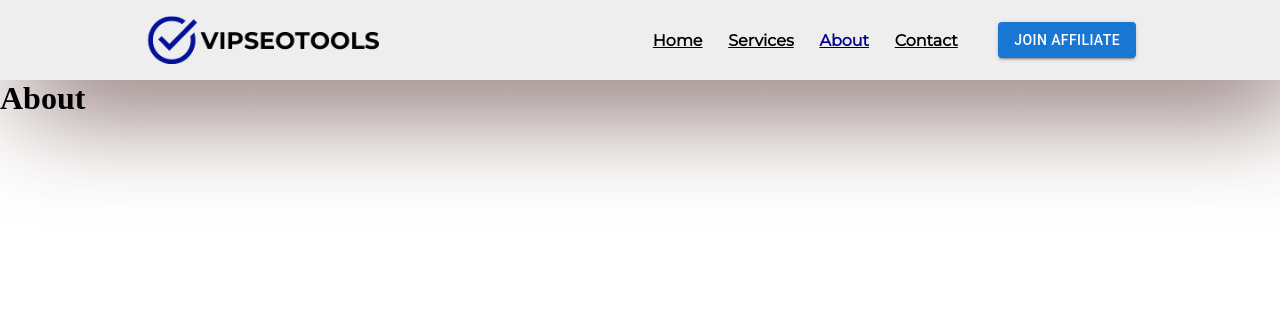
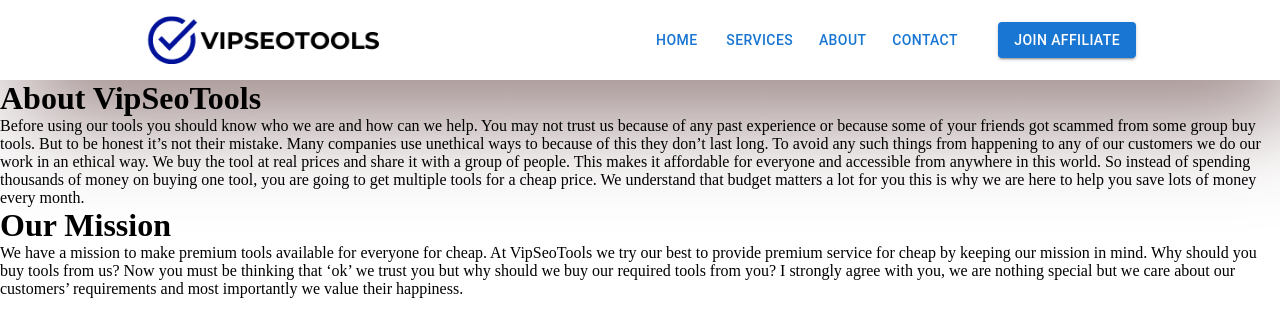
Before and after one commit to mitranjaykrishna/vipSeoTools, a React (Create React App) app: page /about in a window 1280 px wide. Shown: the top 336 px of the page. Built offline with nearby package versions, Linux system fonts and the light colour scheme.

Commit message:
About Component Start

```diff
--- a/src/components/About.jsx
+++ b/src/components/About.jsx
@@ -3,7 +3,36 @@
 const About=() =>{
     return (
         <>
-            <h1> About</h1>
+        <div>
+            <div>
+                <h1> About VipSeoTools</h1>
+                <p>
+                    Before using our tools you should know who we are and how can we help. You may not trust us
+                    because of any past experience or because some of your friends got scammed from some group buy
+                    tools. But to be honest it’s not their mistake. Many companies use unethical ways to because of
+                    this they don’t last long. To avoid any such things from happening to any of our customers we do
+                    our work in an ethical way. We buy the tool at real prices and share it with a group of people.
+                    This makes it affordable for everyone and accessible from anywhere in this world. So instead of
+                    spending thousands of money on buying one tool, you are going to get multiple tools for a cheap
+                    price. We understand that budget matters a lot for you this is why we are here to help you save
+                    lots of money every month.
+                </p>
+            </div>
+
+            <div>
+                <h1>Our Mission</h1>
+                <p>
+                    We have a mission to make premium tools available for everyone for cheap. At VipSeoTools we
+                    try our best to provide premium service for cheap by keeping our mission in mind.
+                    Why should you buy tools from us? Now you must be thinking that ‘ok’ we trust you but why
+                    should we buy our required tools from you? I strongly agree with you, we are nothing special
+                    but we care about our customers’ requirements and most importantly we value their happiness.
+                </p>
+            </div>
+
+        </div>
+
+
         </>
     );
 
--- a/src/components/NavBar.jsx
+++ b/src/components/NavBar.jsx
@@ -15,15 +15,15 @@
 
                 <div className="menu-link">
                     <ul>
-                        <li><NavLink exact activeClassName="active" to ='/'>Home</NavLink></li>
-                        <li><NavLink exact activeClassName="active" to='/services'>Services</NavLink></li>
-                        <li><NavLink exact activeClassName="active" to='/about' >About</NavLink></li>
-                        <li><NavLink exact activeClassName="active" to='/contact'>Contact</NavLink> </li>
+                        <li><NavLink exact activeClassName="active" to ='/' className="menuNavLink">         <Button>  Home     </Button></NavLink></li>
+                        <li><NavLink exact activeClassName="active" to='/services' className="menuNavLink">  <Button>  Services </Button></NavLink></li>
+                        <li><NavLink exact activeClassName="active" to='/about'  className="menuNavLink">    <Button>  About    </Button></NavLink></li>
+                        <li><NavLink exact activeClassName="active" to='/contact' className="menuNavLink">   <Button>  Contact  </Button></NavLink></li>
                     </ul>
                 </div>
                 <div className="affiliated">
                     <ul >
-                        <li><Button variant="contained">Join Affiliate</Button></li>
+                        <li><Button variant="contained" >Join Affiliate</Button></li>
                     </ul>
                 </div>
 
--- /dev/null
+++ b/src/components/styles/NavBar.css
@@ -0,0 +1,80 @@
+ul{
+    list-style: none;
+    margin: 0;
+    padding: 0;
+}
+
+a{
+    text-decoration: none;
+}
+
+
+a:link, a:visited{
+    color: black;
+}
+
+.main_nav{
+    margin-top: 0px;
+    width: 100%;
+    height: 5rem;
+    display: grid;
+    grid-template-columns: 9rem 3fr 2fr 1fr 9rem;
+    background-color: white;
+    box-shadow: 20px 20px 110px #674747;
+}
+
+.logo{
+    display: grid;
+    justify-content: start;
+    align-items: center;
+    grid-column: 2/3;
+}
+.logo img{
+    height: 5rem;
+}
+
+.menu-link{
+    font-family: 'Montserrat',sans-serif ;
+    grid-column: 3/4;
+}
+
+.menu-link ul{
+    text-transform: capitalize;
+    height: 5rem;
+    display: flex;
+    justify-content: space-around;
+    align-items: center;
+
+}
+
+.menu-link ul li a{
+    text-align: right;
+    font-size: 1rem;
+    font-weight: 600;
+    color: rgb(0, 0, 0);
+    transition: 0.3s ease-in-out;
+}
+
+.menu-link li a.active{
+    color: darkblue;
+}
+
+.menuNavLink :hover{
+    color: rgb(71, 209, 240);
+    text-decoration: underline;
+}
+
+.affiliated{
+    grid-column: 4/5;
+}
+
+.affiliated ul{
+    height: 5rem;
+    display: grid;
+    align-items: center;
+    justify-content: flex-end;
+}
+
+.affiliated ul li{
+    text-align: right;
+}
--- a/src/index.css
+++ b/src/index.css
@@ -4,97 +4,3 @@
     padding: 0;
     box-sizing: border-box;
 }
-
-ul{
-    list-style: none;
-    margin: 0;
-    padding: 0;
-}
-
-a{
-    text-decoration: none;
-}
-
-a:link, a:visited{
-    color: black;
-}
-
-/* a:hover{
-    color: rgba(1, 0, 0, 0.556);
-} */
-
-.main_nav{
-    margin-top: 0px;
-    width: 100%;
-    height: 5rem;
-    display: grid;
-    grid-template-columns: 9rem 3fr 2fr 1fr 9rem;
-    background-color: #EEEEEE;
-    box-shadow: 20px 20px 110px #674747;
-}
-
-.logo{
-    display: grid;
-    justify-content: start;
-    align-items: center;
-    grid-column: 2/3;
-}
-.logo img{
-    height: 5rem;
-}
-
-.menu-link{
-    font-family: 'Montserrat',sans-serif ;
-    grid-column: 3/4;
-}
-
-.menu-link ul{
-    text-transform: capitalize;
-    height: 5rem;
-    display: flex;
-    justify-content: space-around;
-    align-items: center;
-    text-decoration: underline;
-}
-
-.menu-link ul li a{
-    text-align: right;
-    font-size: 1rem;
-    font-weight: 600;
-    color: rgb(0, 0, 0);
-    transition: 0.3s ease-in-out;
-}
-
-.menu-link li a:hover
-{
-    color: rgb(71, 209, 240);
-}
-.menu-link li a.active{
-    color: darkblue;
-}
-
-/* .menu-link li a.active::after{
-    content: "";
-    width: 30%;
-    height: 3px;
-    background: rgba(33, 23, 218, 0.779);
-    position: absolute;
-    bottom: -4px;
-    left: 20px;
-} */
-
-
-.affiliated{
-    grid-column: 4/5;
-}
-
-.affiliated ul{
-    height: 5rem;
-    display: grid;
-    align-items: center;
-    justify-content: flex-end;
-}
-
-.affiliated ul li{
-    text-align: right;
-}
--- a/src/index.js
+++ b/src/index.js
@@ -3,6 +3,7 @@
 import { BrowserRouter } from 'react-router-dom';
 import App from './App';
 import "./index.css"
+import "./components/styles/NavBar.css"
 
 ReactDOM.render(
     <BrowserRouter>
```
Also changed, not shown: public/style/App.css (deleted), src/App.css (added).
